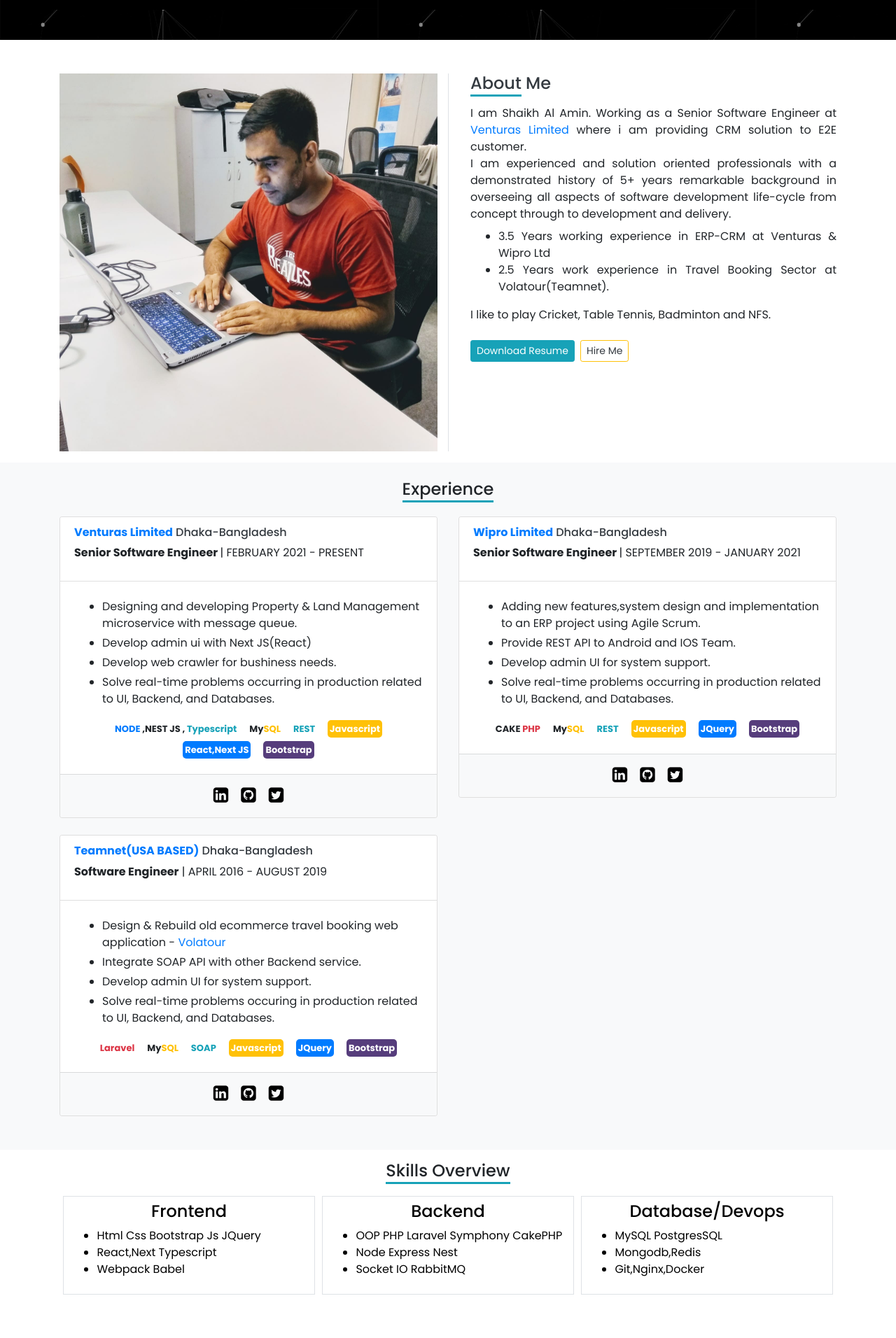
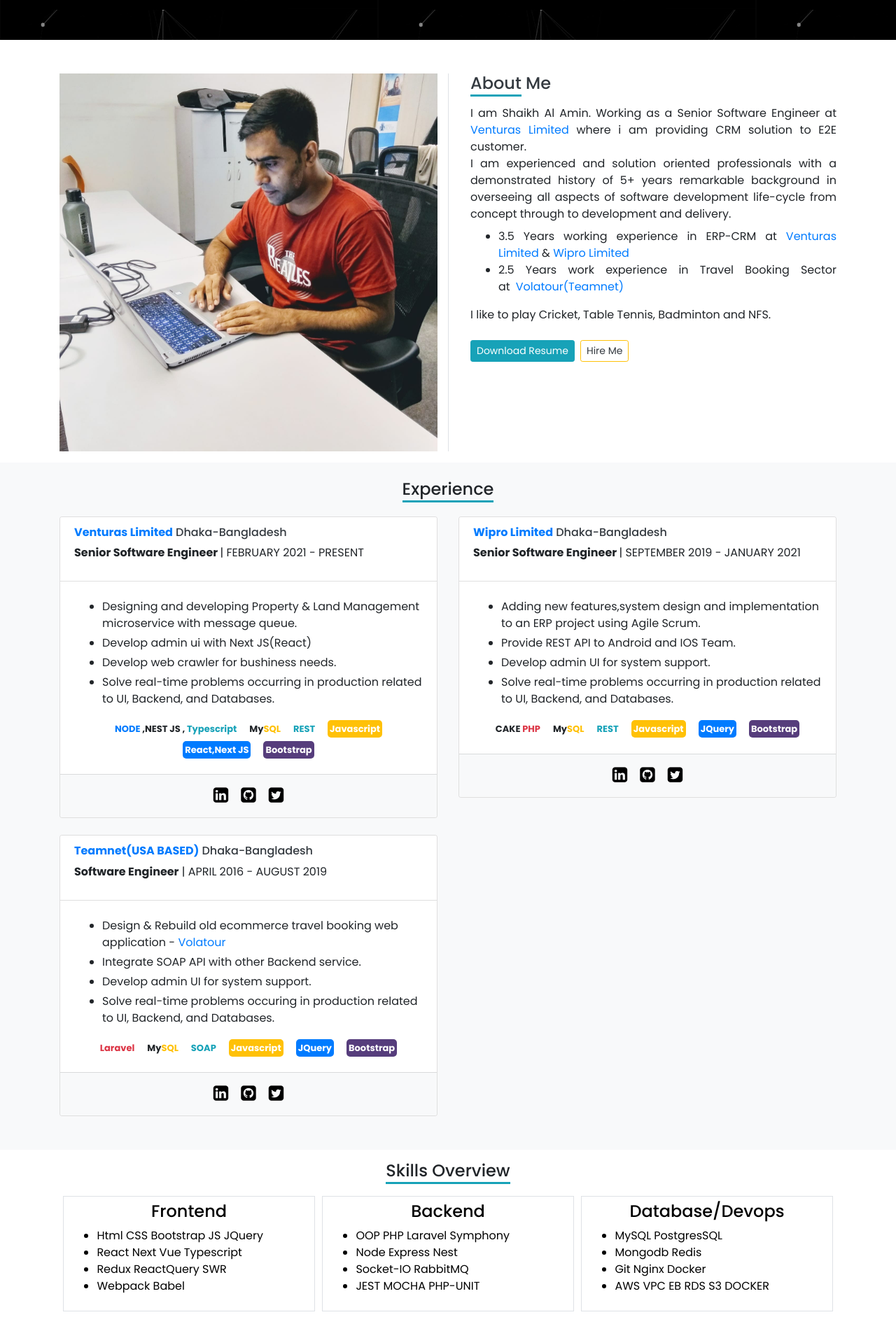
Before and after one commit to shaikhalamin/shaikh-portfolio, a React (Create React App) app: page / in a window 1280 px wide. Shown: the part 402-2314 px from the top of the page at 70% size. Built offline with nearby package versions, Linux system fonts and the light colour scheme.

Commit message:
information modified

```diff
--- a/src/components/partials/HomeAbout.js
+++ b/src/components/partials/HomeAbout.js
@@ -20,17 +20,38 @@ class HomeAbout extends Component {
                 <span className="border-bottom-3">About</span> Me
               </h4>
               <p className="text-justify ml-3 font-15">
-                I am Shaikh Al Amin. Working as a Senior Software Engineer at <a href="https://www.venturas-bd.com/" target="_blank" rel="noopener noreferrer">Venturas Limited</a> where i am providing CRM solution to E2E
-                customer. <br/>
-                I am experienced and solution oriented professionals with a demonstrated history of 5+ years remarkable background in
-                overseeing all aspects of software development life-cycle from concept through to development and delivery.
-
+                I am Shaikh Al Amin. Working as a Senior Software Engineer at{" "}
+                <a
+                  href="https://www.venturas-bd.com/"
+                  target="_blank"
+                  rel="noopener noreferrer"
+                >
+                  Venturas Limited
+                </a>{" "}
+                where i am providing CRM solution to E2E customer. <br />I am
+                experienced and solution oriented professionals with a
+                demonstrated history of 5+ years remarkable background in
+                overseeing all aspects of software development life-cycle from
+                concept through to development and delivery.
                 <ul className="mt-2">
                   <li>
-                  3.5 Years working experience in ERP-CRM at Venturas & Wipro Ltd
+                    3.5 Years working experience in ERP-CRM at{" "}
+                    <a
+                      href="https://www.venturas-bd.com/"
+                      target="_blank"
+                      rel="noopener noreferrer"
+                    >
+                      Venturas Limited
+                    </a>{" "}
+                    & <a href="https://www.wipro.com/">Wipro Limited</a>
                   </li>
                   <li>
-                  2.5 Years work experience in Travel Booking Sector at Volatour(Teamnet).
+                    2.5 Years work experience in Travel Booking Sector at
+                    <span className="ml-2">
+                      <a href="https://teamamericany.com/index.php/home/start">
+                        Volatour(Teamnet)
+                      </a>{" "}
+                    </span>
                   </li>
                 </ul>
               </p>
@@ -38,9 +59,7 @@ class HomeAbout extends Component {
                 I like to play Cricket, Table Tennis, Badminton and NFS.
               </p>
 
-              <p className="text-justify ml-3 font-15">
-
-              </p>
+              <p className="text-justify ml-3 font-15"></p>
 
               <div className="row">
                 <div className="col-md-12 mt-2">
--- a/src/components/partials/Skills.js
+++ b/src/components/partials/Skills.js
@@ -19,31 +19,33 @@ class Skills extends Component {
             slidesToShow: 3,
             slidesToScroll: 3,
             infinite: true,
-            dots: true
-          }
+            dots: true,
+          },
         },
         {
           breakpoint: 600,
           settings: {
             slidesToShow: 2,
             slidesToScroll: 2,
-            initialSlide: 2
-          }
+            initialSlide: 2,
+          },
         },
         {
           breakpoint: 480,
           settings: {
             slidesToShow: 2,
-            slidesToScroll: 2
-          }
-        }
-      ]
+            slidesToScroll: 2,
+          },
+        },
+      ],
     };
     return (
       <div className="container mb-5">
         <div className="row">
           <div className="col-md-12">
-            <h4 className="mb-3 mt-3 text-center"><span className="border-bottom-3">Skills Overview</span></h4>
+            <h4 className="mb-3 mt-3 text-center">
+              <span className="border-bottom-3">Skills Overview</span>
+            </h4>
           </div>
         </div>
 
@@ -52,8 +54,9 @@ class Skills extends Component {
             <div className="slide-h3 border">
               <h4 className="text-center">Frontend</h4>
               <ul className="font-15">
-                <li>Html Css Bootstrap Js JQuery</li>
-                <li>React,Next Typescript</li>
+                <li>Html CSS Bootstrap JS JQuery</li>
+                <li>React Next Vue Typescript</li>
+                <li>Redux ReactQuery SWR</li>
                 <li>Webpack Babel</li>
               </ul>
             </div>
@@ -63,9 +66,10 @@ class Skills extends Component {
             <div className="slide-h3 border">
               <h4 className="text-center"> Backend</h4>
               <ul className="font-15">
-                <li>OOP PHP Laravel Symphony CakePHP</li>
+                <li>OOP PHP Laravel Symphony</li>
                 <li>Node Express Nest </li>
-                <li>Socket IO RabbitMQ</li>
+                <li>Socket-IO RabbitMQ</li>
+                <li>JEST MOCHA PHP-UNIT</li>
               </ul>
             </div>
           </div>
@@ -75,8 +79,9 @@ class Skills extends Component {
               <h4 className="text-center">Database/Devops</h4>
               <ul className="font-15">
                 <li>MySQL PostgresSQL</li>
-                <li>Mongodb,Redis</li>
-                <li>Git,Nginx,Docker</li>
+                <li>Mongodb Redis</li>
+                <li>Git Nginx Docker</li>
+                <li>AWS VPC EB RDS S3 DOCKER</li>
               </ul>
             </div>
           </div>
```
